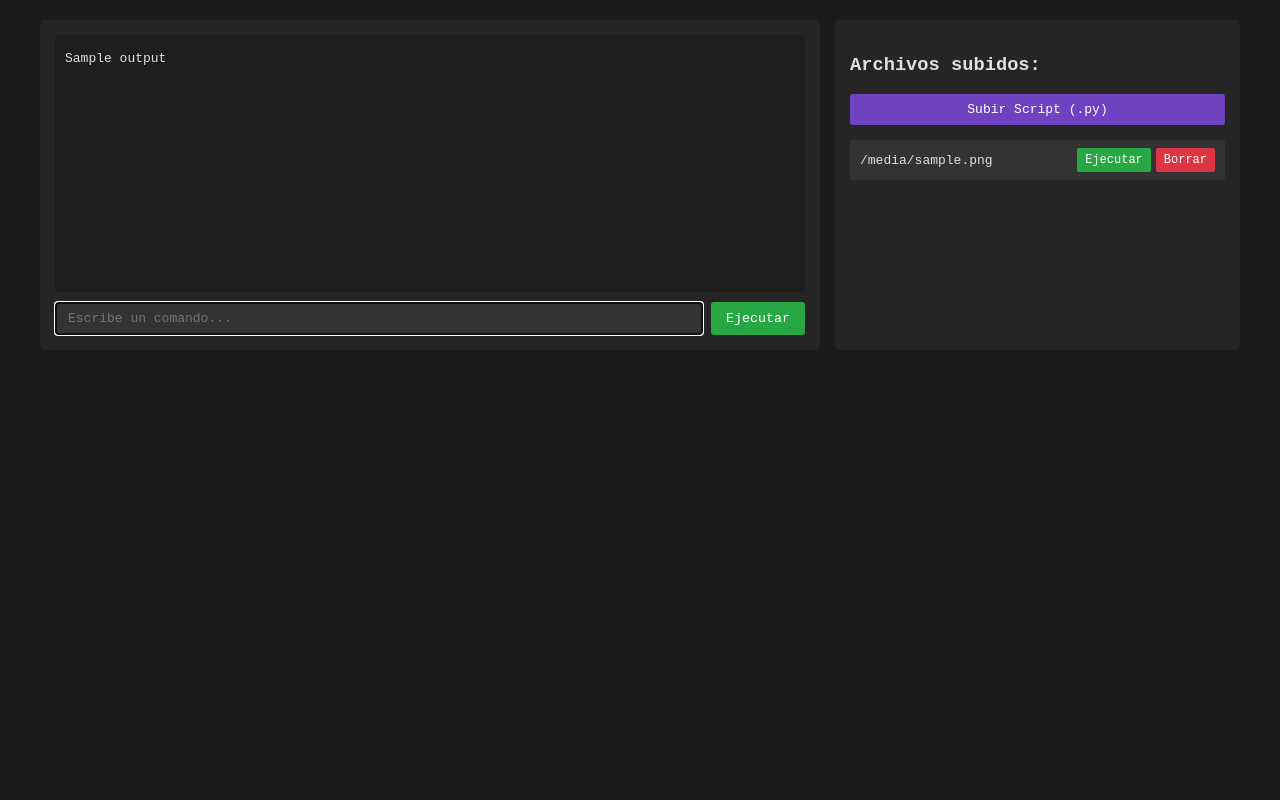
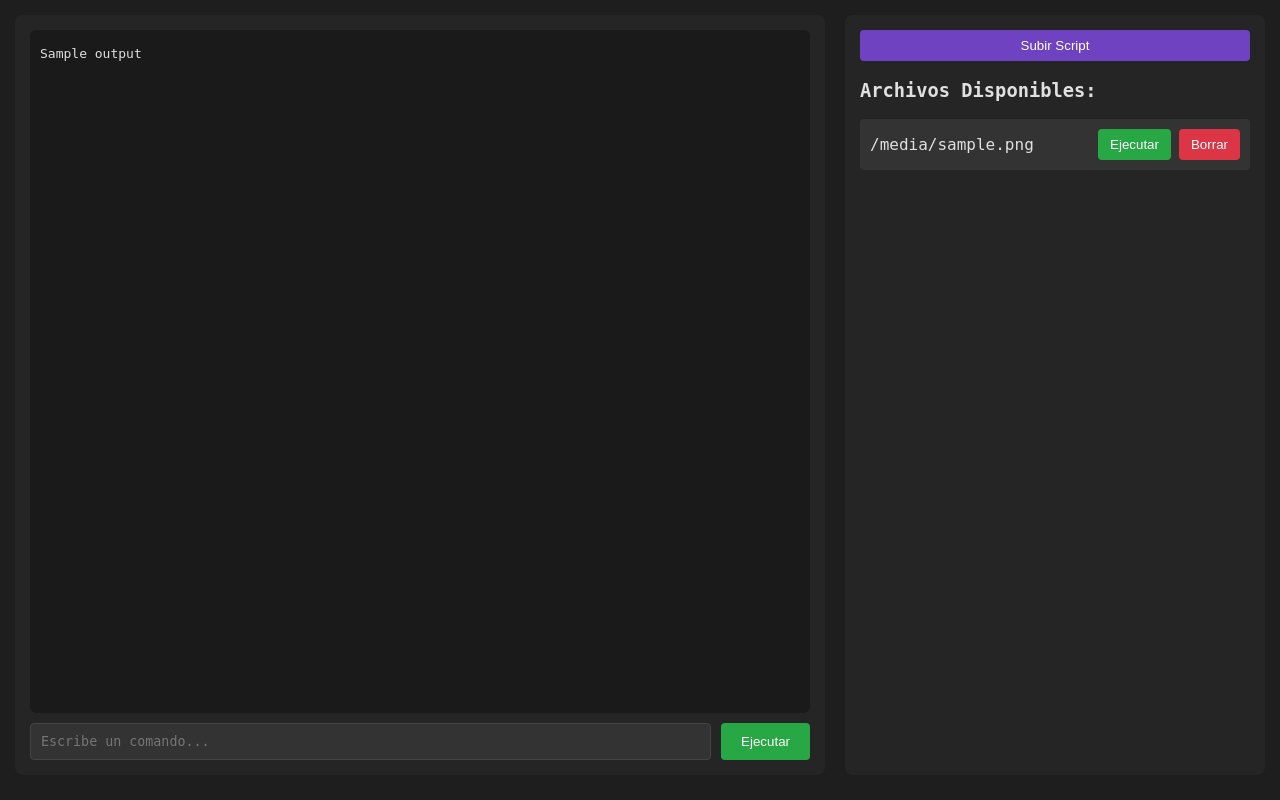
Before and after one commit to henrytmr/sys, a Flask app: template templates/index.html in a window 1280 px wide. Run offline with Flask 3, Linux system fonts and the light colour scheme; the template is opened without the code that fills it: most values are stand-ins (such as "Sample title", 1, 10 or a date in 2020).

Commit message:
MrROBOT0

```diff
--- a/app.py
+++ b/app.py
@@ -2,6 +2,7 @@ import os
 import subprocess
 import uuid
 import shlex
+import logging
 from flask import Flask, render_template, request, jsonify, session
 from flask_session import Session
 from werkzeug.utils import secure_filename
@@ -13,99 +14,116 @@ app = Flask("consola_web")
 app.secret_key = os.environ.get("SECRET_KEY", "clave_secreta")
 app.config["UPLOAD_FOLDER"] = UPLOAD_FOLDER
 app.config["SESSION_TYPE"] = "filesystem"
-app.config['MAX_CONTENT_LENGTH'] = 1 * 1024 * 1024  # 1MB máximo
+app.config['MAX_CONTENT_LENGTH'] = 1 * 1024 * 1024
 Session(app)
 
+logging.basicConfig(filename='app.log', level=logging.ERROR)
 os.makedirs(UPLOAD_FOLDER, exist_ok=True)
 user_sessions = {}
 
 def allowed_file(filename):
     return '.' in filename and filename.rsplit('.', 1)[1].lower() in ALLOWED_EXTENSIONS
 
-@app.route("/", methods=["GET"])
+@app.route("/")
 def index():
-    if "session_id" not in session:
-        session["session_id"] = str(uuid.uuid4())
-        user_sessions[session["session_id"]] = {
-            "globals": {},
-            "history": [],
-            "mode": "bash",
-            "cwd": os.getcwd()
-        }
-    files = os.listdir(UPLOAD_FOLDER)
-    return render_template("index.html", output="", files=files)
+    try:
+        if "session_id" not in session:
+            session["session_id"] = str(uuid.uuid4())
+            user_sessions[session["session_id"]] = {
+                "globals": {},
+                "history": [],
+                "mode": "bash",
+                "cwd": os.getcwd()
+            }
+        files = os.listdir(UPLOAD_FOLDER)
+        return render_template("index.html", output="", files=files)
+    except Exception as e:
+        logging.error(f"Index error: {str(e)}")
+        return render_template("index.html", output=f"Error: {str(e)}", files=[])
 
 @app.route("/execute", methods=["POST"])
 def execute():
-    if "session_id" not in session:
-        session["session_id"] = str(uuid.uuid4())
-        user_sessions[session["session_id"]] = {
-            "globals": {},
-            "history": [],
-            "mode": "bash",
-            "cwd": os.getcwd()
-        }
-    data = request.get_json()
-    command = data.get("command", "").strip()
-    mode = data.get("mode", "bash")
-    user = user_sessions[session["session_id"]]
-    user["mode"] = mode
+    try:
+        data = request.get_json()
+        command = data.get("command", "").strip()
+        mode = data.get("mode", "bash")
 
-    if not command:
-        return jsonify({"output": "", "history": user["history"]})
-    if command == "clear":
-        user["history"] = []
-        return jsonify({"output": "", "history": user["history"]})
+        if "session_id" not in session:
+            session["session_id"] = str(uuid.uuid4())
+            user_sessions[session["session_id"]] = {
+                "globals": {},
+                "history": [],
+                "mode": "bash",
+                "cwd": os.getcwd()
+            }
 
-    try:
-        if mode == "bash":
-            if command.startswith("cd "):
-                new_dir = command[3:].strip()
-                try:
-                    os.chdir(new_dir)
-                    user["cwd"] = os.getcwd()
-                    output = f"Directorio cambiado a: {user['cwd']}"
-                except Exception as e:
-                    output = f"Error: {str(e)}"
+        user = user_sessions[session["session_id"]]
+
+        if not command:
+            return jsonify({"output": "", "history": user["history"]})
+
+        if command == "clear":
+            user["history"] = []
+            return jsonify({"output": "", "history": user["history"]})
+
+        try:
+            if mode == "bash":
+                if command.startswith("cd "):
+                    new_dir = command[3:].strip()
+                    try:
+                        os.chdir(new_dir)
+                        user["cwd"] = os.getcwd()
+                        output = f"Directorio actual: {user['cwd']}"
+                    except Exception as e:
+                        output = f"cd: {str(e)}"
+                else:
+                    result = subprocess.run(
+                        shlex.split(command),
+                        capture_output=True,
+                        text=True,
+                        timeout=10,
+                        cwd=user.get("cwd", os.getcwd())
+                    )
+                    output = result.stdout + result.stderr
+            elif mode == "python":
+                local_ctx = user["globals"]
+                exec(command, local_ctx)
+                output = local_ctx.get("_", "") or "Comando ejecutado."
             else:
-                result = subprocess.run(
-                    shlex.split(command),
-                    capture_output=True,
-                    text=True,
-                    timeout=10,
-                    cwd=user.get("cwd", os.getcwd())
-                )
-                output = result.stdout + result.stderr
-        elif mode == "python":
-            local_ctx = user["globals"]
-            exec(command, local_ctx)
-            output = local_ctx.get("_", "") or "Comando ejecutado."
-        else:
-            output = "Modo inválido."
+                output = "Modo inválido."
+
+        except subprocess.TimeoutExpired:
+            output = "Error: Tiempo de ejecución excedido"
+        except Exception as e:
+            output = f"Error: {str(e)}"
+
+        user["history"].append(f"$ {command}\n{output}")
+        return jsonify({"output": output, "history": user["history"]})
+
     except Exception as e:
-        output = f"Error: {e}"
-
-    user["history"].append(f"$ {command}\n{output}")
-    return jsonify({"output": output, "history": user["history"]})
+        logging.error(f"Execute error: {str(e)}")
+        return jsonify({"error": str(e)}), 500
 
 @app.route("/upload", methods=["POST"])
 def upload_file():
-    if 'archivo' not in request.files:
-        return jsonify({'error': 'No se seleccionó archivo'}), 400
+    try:
+        if 'archivo' not in request.files:
+            return jsonify({'error': 'No file selected'}), 400
 
-    file = request.files['archivo']
-    if file.filename == '':
-        return jsonify({'error': 'Nombre de archivo vacío'}), 400
+        file = request.files['archivo']
+        if file.filename == '':
+            return jsonify({'error': 'Empty filename'}), 400
 
-    if file and allowed_file(file.filename):
-        try:
+        if file and allowed_file(file.filename):
             filename = secure_filename(file.filename)
             file.save(os.path.join(app.config['UPLOAD_FOLDER'], filename))
-            return jsonify({'success': f'Archivo {filename} subido correctamente'})
-        except Exception as e:
-            return jsonify({'error': str(e)}), 500
-    else:
-        return jsonify({'error': 'Solo se permiten archivos .py'}), 400
+            return jsonify({'success': f'{filename} subido correctamente'})
+
+        return jsonify({'error': 'Solo archivos .py permitidos'}), 400
+
+    except Exception as e:
+        logging.error(f"Upload error: {str(e)}")
+        return jsonify({'error': str(e)}), 500
 
 @app.route("/run/<filename>")
 def run_file(filename):
@@ -129,9 +147,8 @@ def run_file(filename):
 
         return jsonify({'output': output})
 
-    except subprocess.TimeoutExpired:
-        return jsonify({'error': 'El script tardó demasiado en ejecutarse'}), 408
     except Exception as e:
+        logging.error(f"Run error: {str(e)}")
         return jsonify({'error': str(e)}), 500
 
 @app.route("/delete/<filename>")
@@ -140,8 +157,9 @@ def delete_file(filename):
         filepath = os.path.join(app.config['UPLOAD_FOLDER'], secure_filename(filename))
         if os.path.exists(filepath):
             os.remove(filepath)
-            return jsonify({'success': f'Archivo {filename} eliminado'})
-        else:
-            return jsonify({'error': 'Archivo no encontrado'}), 404
+            return jsonify({'success': f'{filename} eliminado'})
+        return jsonify({'error': 'Archivo no encontrado'}), 404
+
     except Exception as e:
+        logging.error(f"Delete error: {str(e)}")
         return jsonify({'error': str(e)}), 500
--- a/static/style.css
+++ b/static/style.css
@@ -1,158 +1,150 @@
+:root {
+    --bg-color: #1e1e1e;
+    --text-color: #e0e0e0;
+    --primary: #28a745;
+    --danger: #dc3545;
+    --accent: #6f42c1;
+}
+
 body {
-    font-family: 'Courier New', monospace;
-    background-color: #1a1a1a;
-    color: #e0e0e0;
+    font-family: 'Fira Code', monospace;
+    background: var(--bg-color);
+    color: var(--text-color);
     margin: 0;
-    padding: 10px;
+    padding: 15px;
 }
 
 .container {
     display: flex;
     flex-direction: column;
-    gap: 15px;
+    gap: 20px;
     max-width: 100%;
-    padding: 10px;
+    height: 95vh;
 }
 
 @media (min-width: 768px) {
     .container {
         flex-direction: row;
-        max-width: 1200px;
-        margin: 0 auto;
     }
 }
 
 .console {
     flex: 2;
     background: #252525;
-    border-radius: 5px;
+    border-radius: 8px;
     padding: 15px;
-    min-height: 300px;
-    max-height: 70vh;
-    overflow: hidden;
     display: flex;
     flex-direction: column;
+    min-height: 300px;
 }
 
 .history {
     flex: 1;
     overflow-y: auto;
-    background: #1e1e1e;
+    background: #1a1a1a;
     padding: 10px;
-    border-radius: 3px;
+    border-radius: 6px;
     margin-bottom: 10px;
-    font-size: 13px;
 }
 
 .history-line {
     margin: 5px 0;
     white-space: pre-wrap;
     word-break: break-word;
+    font-size: 13px;
     line-height: 1.4;
 }
 
 .input-area {
     display: flex;
-    gap: 8px;
+    gap: 10px;
 }
 
 #command {
     flex: 1;
-    padding: 8px 12px;
+    padding: 10px;
     background: #333;
     border: 1px solid #444;
-    border-radius: 3px;
-    color: #fff;
-    font-family: 'Courier New', monospace;
-    font-size: 13px;
+    border-radius: 4px;
+    color: var(--text-color);
+    font-family: inherit;
 }
 
 #execute {
-    background: #28a745;
+    background: var(--primary);
     color: white;
-    padding: 8px 15px;
     border: none;
-    border-radius: 3px;
+    padding: 10px 20px;
+    border-radius: 4px;
     cursor: pointer;
-    font-family: 'Courier New', monospace;
+    transition: opacity 0.3s;
 }
 
 #execute:hover {
     opacity: 0.9;
 }
 
-.files {
+.files-panel {
     flex: 1;
     background: #252525;
-    border-radius: 5px;
+    border-radius: 8px;
     padding: 15px;
-    max-height: 70vh;
     overflow-y: auto;
 }
 
-.file-actions {
-    margin-bottom: 15px;
-}
-
-.upload-btn {
-    background: #6f42c1;
-    color: white;
-    padding: 8px 12px;
-    border: none;
-    border-radius: 3px;
-    width: 100%;
-    cursor: pointer;
-    font-family: 'Courier New', monospace;
-    font-size: 13px;
-}
-
-.upload-btn:hover {
-    opacity: 0.9;
-}
-
 .file-list {
-    display: flex;
-    flex-direction: column;
-    gap: 8px;
+    margin-top: 15px;
 }
 
 .file-item {
     display: flex;
     justify-content: space-between;
     align-items: center;
+    padding: 10px;
     background: #333;
-    padding: 8px 10px;
-    border-radius: 3px;
-    font-size: 13px;
+    border-radius: 4px;
+    margin-bottom: 8px;
 }
 
-.filename {
-    overflow: hidden;
-    text-overflow: ellipsis;
-    white-space: nowrap;
-    flex: 1;
+.file-actions {
+    display: flex;
+    gap: 8px;
 }
 
-.btn-group {
-    display: flex;
-    gap: 5px;
+.btn-upload, .btn-run, .btn-delete {
+    padding: 8px 12px;
+    border: none;
+    border-radius: 4px;
+    cursor: pointer;
+    transition: opacity 0.3s;
 }
 
-.btn-run, .btn-delete {
-    padding: 5px 8px;
-    border: none;
-    border-radius: 2px;
-    cursor: pointer;
-    font-size: 12px;
-    font-family: 'Courier New', monospace;
+.btn-upload {
+    background: var(--accent);
+    color: white;
+    width: 100%;
 }
 
 .btn-run {
-    background: #28a745;
+    background: var(--primary);
     color: white;
 }
 
 .btn-delete {
-    background: #dc3545;
+    background: var(--danger);
     color: white;
 }
+
+.btn-upload:hover, .btn-run:hover, .btn-delete:hover {
+    opacity: 0.85;
+}
+
+@media (max-width: 768px) {
+    .container {
+        height: auto;
+    }
+
+    .console, .files-panel {
+        min-height: 50vh;
+    }
+}
--- a/templates/index.html
+++ b/templates/index.html
@@ -11,30 +11,31 @@
         <div class="console">
             <div class="history" id="history">
                 {% for line in output.split('\n') %}
-                    <div class="history-line">{{ line }}</div>
+                    <pre class="history-line">{{ line }}</pre>
                 {% endfor %}
             </div>
             <div class="input-area">
-                <input type="text" id="command" placeholder="Escribe un comando..." autocomplete="off" autofocus>
+                <input type="text" id="command" placeholder="Escribe un comando..." autocomplete="off">
                 <button id="execute">Ejecutar</button>
             </div>
         </div>
 
-        <div class="files">
-            <h3>Archivos subidos:</h3>
-            <div class="file-actions">
-                <button class="upload-btn" onclick="document.getElementById('file-input').click()">
-                    Subir Script (.py)
+        <div class="files-panel">
+            <div class="upload-section">
+                <input type="file" id="fileInput" hidden accept=".py">
+                <button onclick="document.getElementById('fileInput').click()" class="btn-upload">
+                    Subir Script
                 </button>
-                <input type="file" id="file-input" hidden accept=".py" onchange="uploadFile(this)">
             </div>
+
             <div class="file-list">
+                <h3>Archivos Disponibles:</h3>
                 {% for file in files %}
                     <div class="file-item">
-                        <span class="filename">{{ file }}</span>
-                        <div class="btn-group">
-                            <button class="btn-run" onclick="runFile('{{ file }}')">Ejecutar</button>
-                            <button class="btn-delete" onclick="deleteFile('{{ file }}')">Borrar</button>
+                        <span>{{ file }}</span>
+                        <div class="file-actions">
+                            <button onclick="runFile('{{ file }}')" class="btn-run">Ejecutar</button>
+                            <button onclick="deleteFile('{{ file }}')" class="btn-delete">Borrar</button>
                         </div>
                     </div>
                 {% endfor %}
@@ -43,103 +44,89 @@
     </div>
 
     <script>
-        // Manejo de comandos
-        document.getElementById('execute').addEventListener('click', executeCommand);
-        document.getElementById('command').addEventListener('keydown', (e) => {
-            if (e.key === 'Enter') executeCommand();
-        });
+    document.addEventListener('DOMContentLoaded', () => {
+        const historyDiv = document.getElementById('history');
+        const commandInput = document.getElementById('command');
+        const executeBtn = document.getElementById('execute');
+
+        function appendToHistory(content) {
+            const pre = document.createElement('pre');
+            pre.className = 'history-line';
+            pre.textContent = content;
+            historyDiv.appendChild(pre);
+            historyDiv.scrollTop = historyDiv.scrollHeight;
+        }
 
         async function executeCommand() {
-            const command = document.getElementById('command').value.trim();
-            const mode = document.querySelector('.mode-btn.active')?.dataset.mode || 'bash';
-
+            const command = commandInput.value.trim();
             if (!command) return;
 
             try {
                 const response = await fetch('/execute', {
                     method: 'POST',
-                    headers: { 'Content-Type': 'application/json' },
-                    body: JSON.stringify({ command: command, mode: mode })
+                    headers: {'Content-Type': 'application/json'},
+                    body: JSON.stringify({command: command, mode: 'bash'})
                 });
 
                 const data = await response.json();
-                updateHistory(data.history);
-                document.getElementById('command').value = '';
+                if (data.error) throw new Error(data.error);
+
+                data.history.forEach(line => appendToHistory(line));
+                commandInput.value = '';
             } catch (error) {
-                console.error('Error:', error);
+                appendToHistory(`Error: ${error.message}`);
             }
         }
 
-        function updateHistory(history) {
-            const historyDiv = document.getElementById('history');
-            historyDiv.innerHTML = history.map(item => {
-                return `<div class="history-line">${item.replace(/\n/g, '<br>')}</div>`;
-            }).join('');
-            historyDiv.scrollTop = historyDiv.scrollHeight;
-        }
-
-        async function runFile(filename) {
-            try {
-                const response = await fetch(`/run/${filename}`);
-                const result = await response.json();
-
-                if (response.ok) {
-                    const historyDiv = document.getElementById('history');
-                    const newEntry = `$ python ${filename}\n${result.output}`;
-                    const div = document.createElement('div');
-                    div.className = 'history-line';
-                    div.innerHTML = newEntry.replace(/\n/g, '<br>');
-                    historyDiv.appendChild(div);
-                    historyDiv.scrollTop = historyDiv.scrollHeight;
-                } else {
-                    alert(`Error: ${result.error}`);
-                }
-            } catch (error) {
-                alert(`Error de conexión: ${error.message}`);
-            }
-        }
-
-        async function deleteFile(filename) {
-            if (!confirm(`¿Estás seguro de querer borrar ${filename}?`)) return;
-
-            try {
-                const response = await fetch(`/delete/${filename}`);
-                const result = await response.json();
-
-                if (response.ok) {
-                    alert(result.success);
-                    window.location.reload();
-                } else {
-                    alert(`Error: ${result.error}`);
-                }
-            } catch (error) {
-                alert(`Error de conexión: ${error.message}`);
-            }
-        }
-
-        async function uploadFile(input) {
-            if (!input.files[0]) return;
-
+        async function uploadFile(file) {
             const formData = new FormData();
-            formData.append('archivo', input.files[0]);
+            formData.append('archivo', file);
 
             try {
                 const response = await fetch('/upload', {
                     method: 'POST',
                     body: formData
                 });
-
                 const result = await response.json();
-                if (response.ok) {
-                    alert(result.success);
-                    window.location.reload();
-                } else {
-                    alert(`Error: ${result.error}`);
-                }
+                if (result.error) throw new Error(result.error);
+                window.location.reload();
             } catch (error) {
-                alert(`Error de conexión: ${error.message}`);
+                appendToHistory(`Upload Error: ${error.message}`);
             }
         }
+
+        document.getElementById('fileInput').addEventListener('change', (e) => {
+            if (e.target.files[0]) uploadFile(e.target.files[0]);
+        });
+
+        executeBtn.addEventListener('click', executeCommand);
+        commandInput.addEventListener('keypress', (e) => {
+            if (e.key === 'Enter') executeCommand();
+        });
+
+        window.runFile = async (filename) => {
+            try {
+                const response = await fetch(`/run/${filename}`);
+                const data = await response.json();
+                if (data.error) throw new Error(data.error);
+                appendToHistory(`$ python ${filename}\n${data.output}`);
+            } catch (error) {
+                appendToHistory(`Execution Error: ${error.message}`);
+            }
+        };
+
+        window.deleteFile = async (filename) => {
+            if (!confirm(`¿Borrar ${filename}?`)) return;
+            try {
+                const response = await fetch(`/delete/${filename}`);
+                const data = await response.json();
+                if (data.error) throw new Error(data.error);
+                window.location.reload();
+            } catch (error) {
+                appendToHistory(`Delete Error: ${error.message}`);
+            }
+        };
+    });
     </script>
 </body>
 </html>
```
